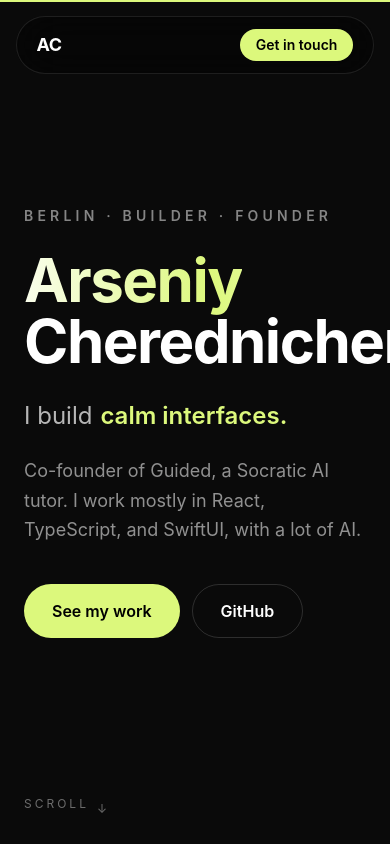
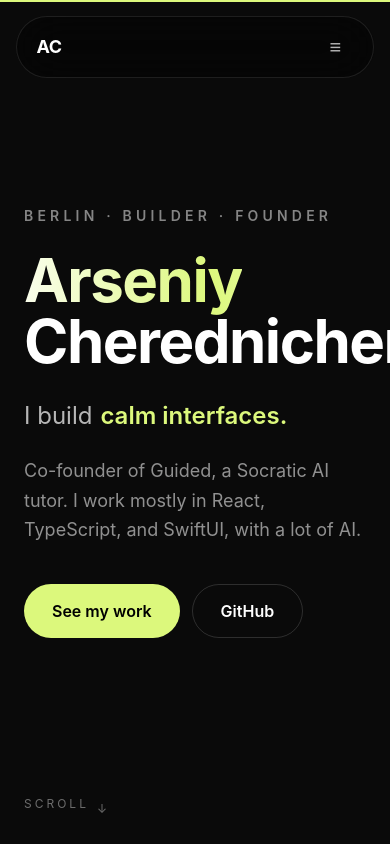
Before and after one commit to ArseniyCherednichenko/portfolio, a React (Vite) app: page / in a window 390 px wide. Shown: the top 844 px of the page. Built offline with nearby package versions, Linux system fonts and the light colour scheme; the HTML template or start-up script is replaced by a standard one.

Commit message:
Nav: add mobile dropdown menu (hamburger)

```diff
--- a/src/components/Nav.tsx
+++ b/src/components/Nav.tsx
@@ -1,4 +1,7 @@
-// Floating translucent nav with smooth-scroll anchors.
+import { useState } from 'react'
+import { AnimatePresence, motion } from 'framer-motion'
+
+// Floating translucent nav with smooth-scroll anchors + a mobile dropdown menu.
 const LINKS: ReadonlyArray<readonly [string, string]> = [
   ['Work', '#work'],
   ['About', '#about'],
@@ -8,9 +11,12 @@ const LINKS: ReadonlyArray<readonly [string, string]> = [
 ]
 
 export function Nav() {
+  const [open, setOpen] = useState(false)
+
   return (
-    <nav className="fixed inset-x-0 top-4 z-50 mx-auto flex w-[min(92%,760px)] items-center justify-between rounded-full border border-white/10 bg-black/40 px-5 py-3 backdrop-blur-xl">
-      <a href="#top" className="text-lg font-bold tracking-tight">
+    <nav className="fixed inset-x-0 top-4 z-50 mx-auto w-[min(92%,760px)]">
+      <div className="flex items-center justify-between rounded-full border border-white/10 bg-black/40 px-5 py-3 backdrop-blur-xl">
+        <a href="#top" className="text-lg font-bold tracking-tight" onClick={() => setOpen(false)}>
           AC
         </a>
         <div className="hidden gap-7 sm:flex">
@@ -20,12 +26,56 @@ export function Nav() {
             </a>
           ))}
         </div>
+        <div className="flex items-center gap-2">
           <a
             href="mailto:ars7ars3@gmail.com"
-        className="rounded-full bg-[#DCF87C] px-4 py-1.5 text-sm font-semibold text-black transition hover:brightness-105"
+            className="hidden rounded-full bg-[#DCF87C] px-4 py-1.5 text-sm font-semibold text-black transition hover:brightness-105 sm:block"
           >
             Get in touch
           </a>
+          <button
+            type="button"
+            aria-label="Toggle menu"
+            aria-expanded={open}
+            onClick={() => setOpen((o) => !o)}
+            className="flex h-9 w-9 items-center justify-center rounded-full text-white/70 transition-colors hover:text-white sm:hidden"
+          >
+            <span aria-hidden className="text-xl leading-none">{open ? '×' : '≡'}</span>
+          </button>
+        </div>
+      </div>
+
+      <AnimatePresence>
+        {open && (
+          <motion.div
+            className="mt-2 overflow-hidden rounded-3xl border border-white/10 bg-black/70 backdrop-blur-xl sm:hidden"
+            initial={{ opacity: 0, y: -8, height: 0 }}
+            animate={{ opacity: 1, y: 0, height: 'auto' }}
+            exit={{ opacity: 0, y: -8, height: 0 }}
+            transition={{ duration: 0.25, ease: [0.16, 1, 0.3, 1] }}
+          >
+            <div className="flex flex-col p-2">
+              {LINKS.map(([label, href]) => (
+                <a
+                  key={href}
+                  href={href}
+                  onClick={() => setOpen(false)}
+                  className="rounded-2xl px-4 py-3 text-white/75 transition-colors hover:bg-white/5"
+                >
+                  {label}
+                </a>
+              ))}
+              <a
+                href="mailto:ars7ars3@gmail.com"
+                onClick={() => setOpen(false)}
+                className="mt-1 rounded-2xl bg-[#DCF87C] px-4 py-3 text-center font-semibold text-black"
+              >
+                Get in touch
+              </a>
+            </div>
+          </motion.div>
+        )}
+      </AnimatePresence>
     </nav>
   )
 }
```
Lines whose indentation alone changed are shown as unchanged.
